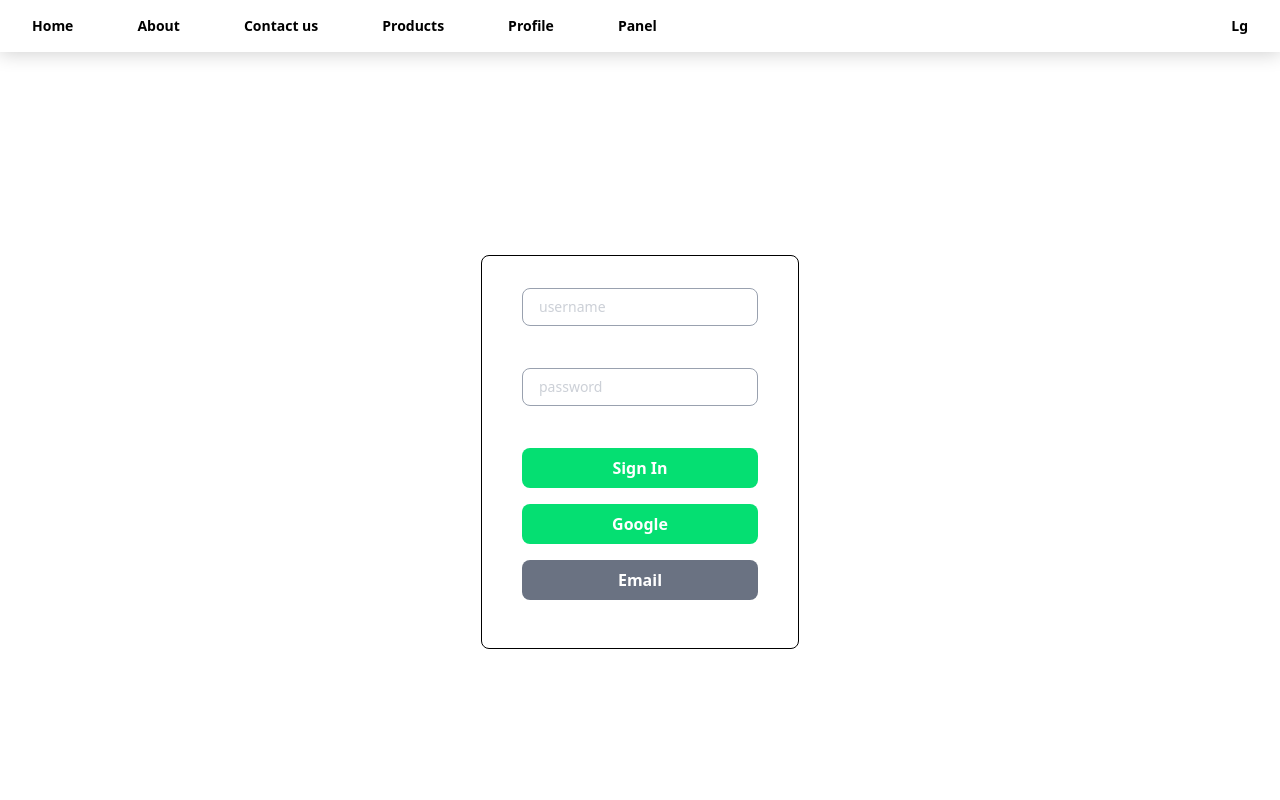
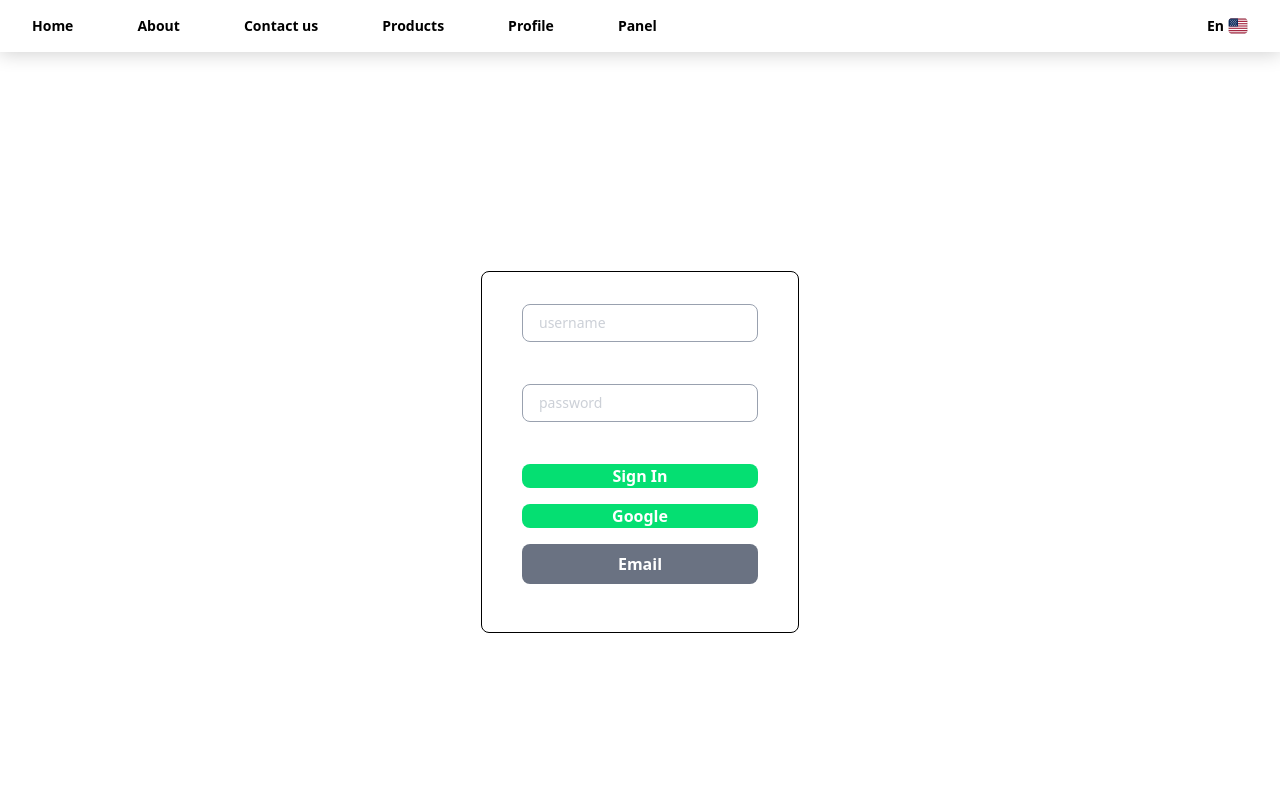
Before and after one commit to mhdiiranii/admin-panel, a Next.js app: page /sign-in in a window 1280 px wide. Shown: the top 800 px of the page. Built offline with nearby package versions, Linux system fonts and the light colour scheme; no server answers.

Commit message:
add new btn , box design and svg

```diff
--- a/src/app/components/button/Button.tsx
+++ b/src/app/components/button/Button.tsx
@@ -17,7 +17,7 @@ const Button = ({ type, onClick, children, color, className }: propsType) => {
         cursor:'pointer',
         borderRadius:'8px'
       }}
-      className={`${className} px-4 py-2`}>
+      className={`${className}`}>
         {children}
       </button>
     </>
--- a/src/app/components/header/header.tsx
+++ b/src/app/components/header/header.tsx
@@ -5,6 +5,7 @@ import Button from "../button/Button";
 import { useEffect, useState } from "react";
 import { ChangeLg } from "@/services/language";
 import Box from "../toggle-box/toggleBox";
+import Image from "next/image";
 
 const items = [
   { id: 1, title: "Home", href: "/" },
@@ -16,8 +17,9 @@ const items = [
 ];
 
 const Header = () => {
-  const [lg, setLg] = useState<string>("");
+  const [lg, setLg] = useState<string>("en");
   const [toggle, setToggle] = useState<boolean>(false);
+  const [nameLg ,setNameLg] = useState <string> ('En')
 
   useEffect(() => {
     ChangeLg(lg);
@@ -26,6 +28,16 @@ const Header = () => {
   const handleToggle = () => {
     setToggle(() => (toggle ? false : true));
   };
+
+
+  const setFarsi = ()=>{
+    setLg("fa")
+    setNameLg('Fa')
+  }
+  const setEnglish = ()=>{
+    setLg("en")
+    setNameLg('En')
+  }
 
   return (
     <div className="shadow-[0_0px_20px_1px_rgba(0,0,0,0.2)] flex justify-between items-center ">
@@ -38,14 +50,15 @@ const Header = () => {
       </div>
 
       <div className="flex gap-4 relative">
-        <Button onClick={handleToggle} type="button" className="hover:bg-amber-100 px-8 py-4 duration-300 text-sm font-bold">
-          Lg
+        <Button onClick={handleToggle} type="button" className="hover:bg-amber-100 px-8 py-4 duration-300 text-sm font-bold flex gap-1">
+          {nameLg}
+          <Image width={20} height={20} alt="flag" src={`/flag/${lg}.svg`}/>
         </Button>
-        <Box onToggle={handleToggle} toggle={toggle} possition="bottom-left" clasName="text-xs font-bold flex flex-col items-start">
-          <Button className="w-full  hover:bg-amber-100 duration-200" type="button" onClick={() => setLg("fa")}>
+        <Box onToggle={handleToggle} toggle={toggle} possition="bottom-left" clasName="text-xs  font-bold flex flex-col items-start ">
+          <Button  className="w-full text-start px-4 py-2 hover:bg-amber-100 duration-200" type="button" onClick={setFarsi}>
             farsi
           </Button>
-          <Button className="w-full hover:bg-amber-100 duration-200" type="button" onClick={() => setLg("en")}>
+          <Button className="w-full  text-start px-4 py-2 hover:bg-amber-100 duration-200" type="button" onClick={setEnglish}>
             english
           </Button>
         </Box>
--- a/src/app/components/toggle-box/toggleBox.tsx
+++ b/src/app/components/toggle-box/toggleBox.tsx
@@ -8,6 +8,7 @@ interface propsType {
   toggle?: boolean;
   clasName?: string;
   possition?: string;
+  childClass ? :string
 }
 
 interface boxStyle {
@@ -17,7 +18,7 @@ interface boxStyle {
   top?: string;
 }
 
-const Box = ({ children, clasName, toggle, possition,onToggle }: propsType) => {
+const Box = ({ children, clasName, toggle, possition,onToggle,childClass }: propsType) => {
   const [styleBox, setStyleBox] = useState<boxStyle>();
 
   useEffect(() => {
@@ -77,7 +78,7 @@ const Box = ({ children, clasName, toggle, possition,onToggle }: propsType) => {
   return (
     <div style={styleBox} className={`${clasName} ${toggle ? "h-auto" : "h-0"} absolute w-auto overflow-auto  rounded-lg shadow-2xl`}>
       <div onClick={onToggle} className={`${ toggle ? 'fixed' : 'hidden' }  left-0 right-0 z-0 top-0 bottom-0`}></div>
-      <div className="z-10  bg-white" onClick={onToggle}>{children}</div>
+      <div className={`${childClass} z-10 bg-white`} onClick={onToggle}>{children}</div>
     </div>
   );
 };
--- a/src/app/globals.css
+++ b/src/app/globals.css
@@ -1 +1,11 @@
 @import "tailwindcss";
+
+main[dir="rtl"] {
+  direction: rtl;
+  text-align: right;
+}
+
+main[dir="ltr"] {
+  direction: ltr;
+  text-align: left;
+}
```
Also changed, not shown: public/flag/en.svg (added), public/flag/fa.svg (added).
